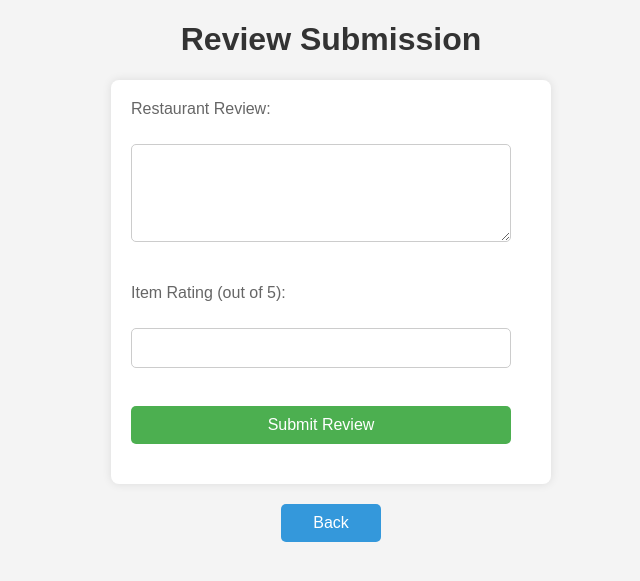
After one commit to Shriyash1234/Food_Delivery_System, a Flask app: page /review_submission/1/1/1/1 in a window 1280 px wide. The commit adds this page. Shown: the top 581 px of the page, without its empty margins (309-949 px from the left). Run offline with Flask 3, Linux system fonts and the light colour scheme; a user stored in the database is signed in; some libraries are stand-ins or nearby versions.

Commit message:
added user review system

```diff
--- a/app.py
+++ b/app.py
@@ -342,6 +342,51 @@ def restaurant_menu(restaurant_id, cuisine_type):
 
     return render_template("/customers/menu.html",food_items=food_items,restaurant_name=restaurant_name)
 
+@app.route('/review_submission/<restaurant_name>/<item_name>/<item_orders>/<ori_item_rating>', methods=['GET', 'POST'])
+@login_cust
+def review_submission(restaurant_name, item_name, item_orders, ori_item_rating):
+    if request.method == 'POST':
+        restaurant_name = restaurant_name[22:][:-3]
+        new_review = request.form['restaurant-review']
+        item_rating = request.form['item-rating']
+
+        new_item_rating = (float(ori_item_rating)*int(item_orders) + float(item_rating)) / (int(item_orders) + 1)
+        new_item_rating = float(round(new_item_rating, 2))
+
+        cur = mysql.connection.cursor()
+
+        cur.execute('''
+            SELECT review
+            FROM Restaurant
+            WHERE restaurant_name = %s
+        ''', (restaurant_name,))
+
+        old_review = cur.fetchone()
+
+        new_restaurant_review = old_review[0] + "; " + new_review
+
+        cur.execute('''
+            UPDATE Restaurant
+            SET review = %s
+            WHERE restaurant_name = %s
+        ''', (new_restaurant_review, restaurant_name))
+
+        mysql.connection.commit()
+
+        # Update the food_item table with the submitted item rating
+        cur.execute('''
+            UPDATE Food_Item
+            SET item_rating = %s
+            WHERE item_name = %s
+        ''', (new_item_rating, item_name))
+
+        mysql.connection.commit()
+        cur.close()
+
+    # Render the review submission template and pass restaurant_id to the template
+    return render_template("/customers/review_submission.html")
+
+
 @app.route('/restaurant')
 @login_rest
 def restaurant_details():
--- /dev/null
+++ b/templates/customers/review_submission.html
@@ -0,0 +1,106 @@
+<!DOCTYPE html>
+<html lang="en">
+  <head>
+    <meta charset="UTF-8" />
+    <meta name="viewport" content="width=device-width, initial-scale=1.0" />
+    <title>Review Submission</title>
+    <style>
+      body {
+        font-family: Arial, sans-serif;
+        background-color: #f4f4f4;
+        margin: 0;
+        padding: 0;
+        box-sizing: border-box;
+      }
+      h1 {
+        text-align: center;
+        color: #333;
+      }
+      form {
+        max-width: 400px;
+        margin: 20px auto;
+        padding: 20px;
+        background: #fff;
+        border-radius: 8px;
+        box-shadow: 0 0 10px rgba(0, 0, 0, 0.1);
+      }
+      label {
+        display: block;
+        margin-bottom: 8px;
+        color: #666;
+      }
+      textarea,
+      input[type="number"],
+      input[type="submit"],
+      .back-button {
+        width: calc(
+          100% - 20px
+        ); /* Adjusted width to fit within the form's padding */
+        padding: 10px;
+        margin-bottom: 20px;
+        border: 1px solid #ccc;
+        border-radius: 5px;
+        box-sizing: border-box;
+        font-size: 16px;
+      }
+      input[type="submit"] {
+        background-color: #4caf50;
+        color: white;
+        border: none;
+        cursor: pointer;
+      }
+      input[type="submit"]:hover {
+        background-color: #45a049;
+      }
+      .back-button {
+        width: 100px; /* Adjusted width to make it smaller */
+        margin: 0 auto; /* Centered horizontally */
+        display: block; /* Displayed as a block element */
+        background-color: #3498db;
+        color: #fff;
+        border: none;
+        cursor: pointer;
+      }
+      .back-button:hover {
+        background-color: #2980b9;
+      }
+    </style>
+  </head>
+  <body>
+    <h1>Review Submission</h1>
+    <form action="#" method="POST" id="reviewSubmissionForm">
+      <label for="restaurant-review">Restaurant Review:</label><br />
+      <textarea
+        id="restaurant-review"
+        name="restaurant-review"
+        rows="4"
+        cols="50"
+      ></textarea
+      ><br /><br />
+      <label for="item-rating">Item Rating (out of 5):</label><br />
+      <input
+        type="number"
+        id="item-rating"
+        name="item-rating"
+        min="1"
+        max="5"
+      /><br /><br />
+      <input type="submit" value="Submit Review" />
+    </form>
+    <button onclick="goBack()" class="back-button">Back</button>
+    <script>
+      document
+        .getElementById("reviewSubmissionForm")
+        .addEventListener("submit", function (event) {
+          // Form submission is intercepted here
+          // You can add code to send the form data to the server if needed
+          // After submission, go back to the previous page
+          window.history.back();
+        });
+
+      function goBack() {
+        window.history.go(-2);
+      }
+    </script>
+  </body>
+</html>
```
Also changed, not shown: food_delivery_system.sql (+14 -14 lines), templates/customers/menu.html (+12 -0 lines).
